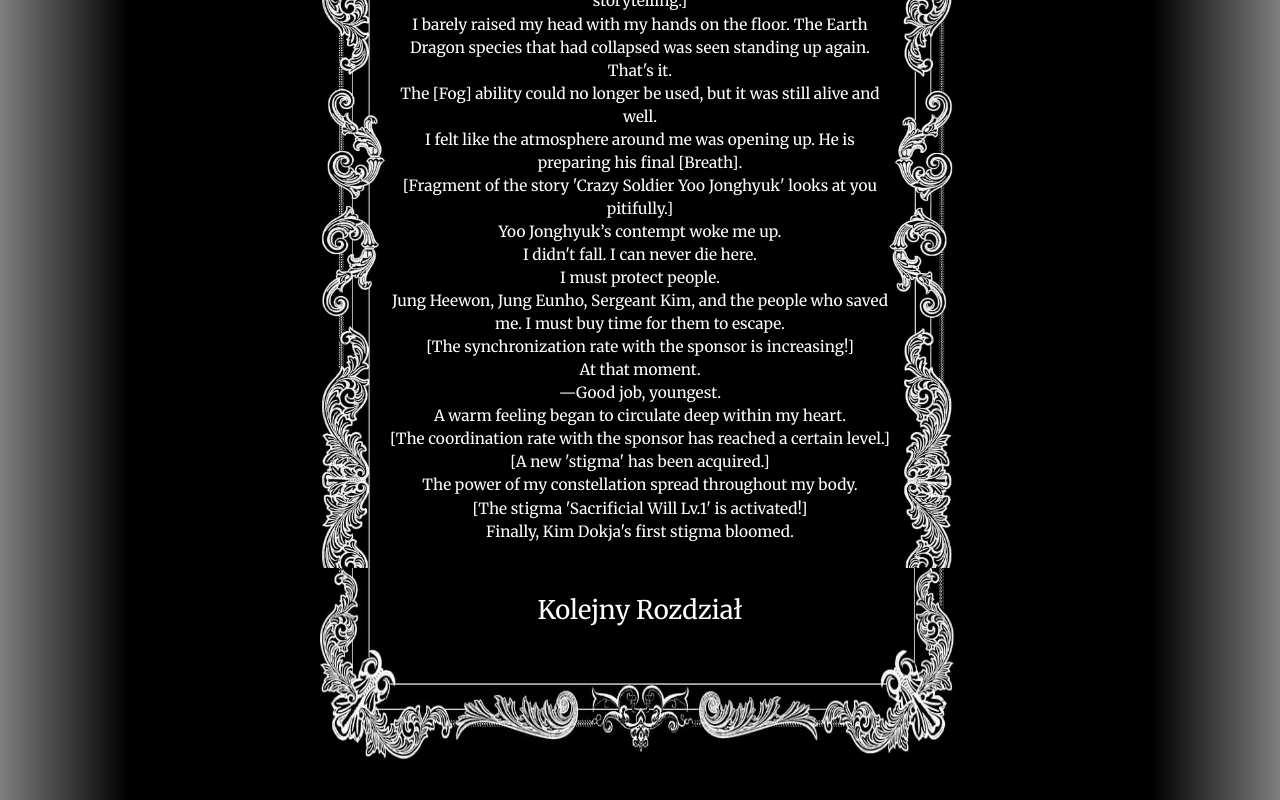
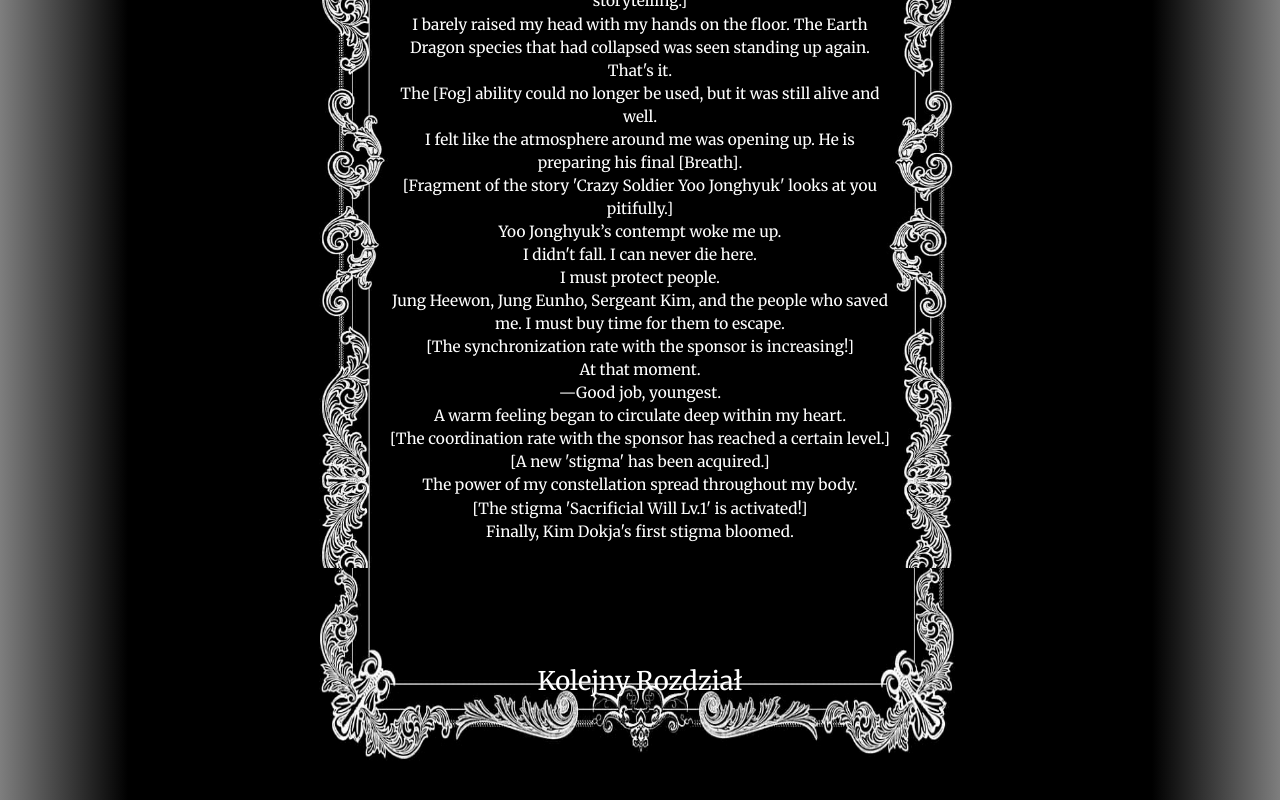
Before and after one commit to Staser16/orv, a React (Vite) app: page / in a window 1280 px wide. Shown: the part 7729-8529 px from the top of the page. Built offline with nearby package versions, Linux system fonts and the light colour scheme.

Commit message:
Update App.css

```diff
--- a/src/App.css
+++ b/src/App.css
@@ -103,8 +103,8 @@
 
 .d_button {
   width: 32vw;
-  height: 8vw;
-  margin-bottom: 10vw;
+  height: 3vw;
+  margin-bottom: 0vw;
 }
 .frame {
   display: flex;
```
